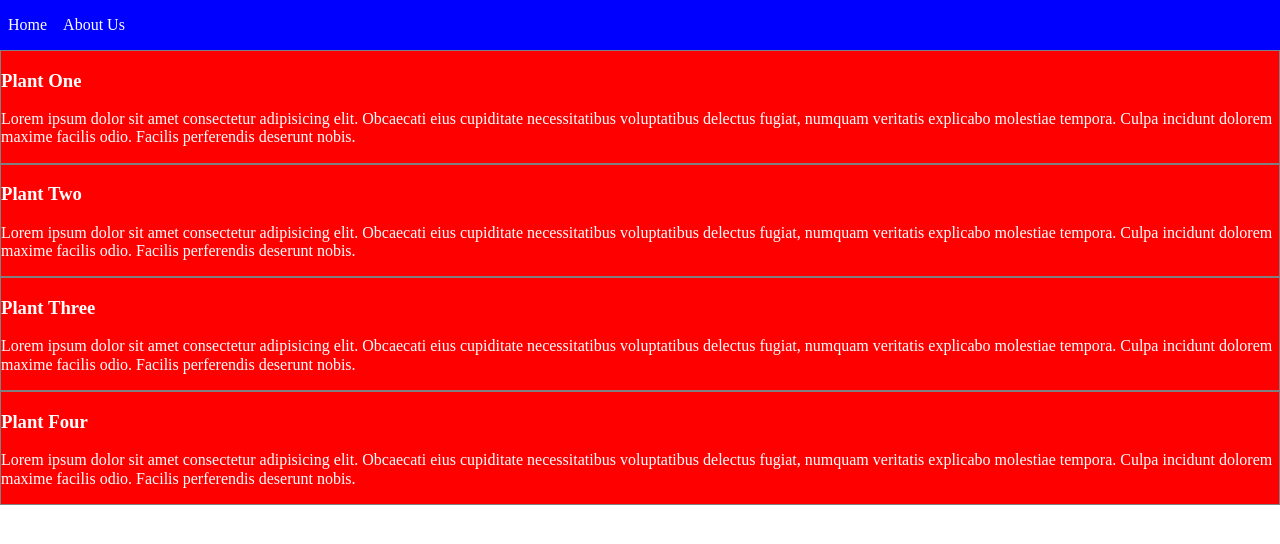
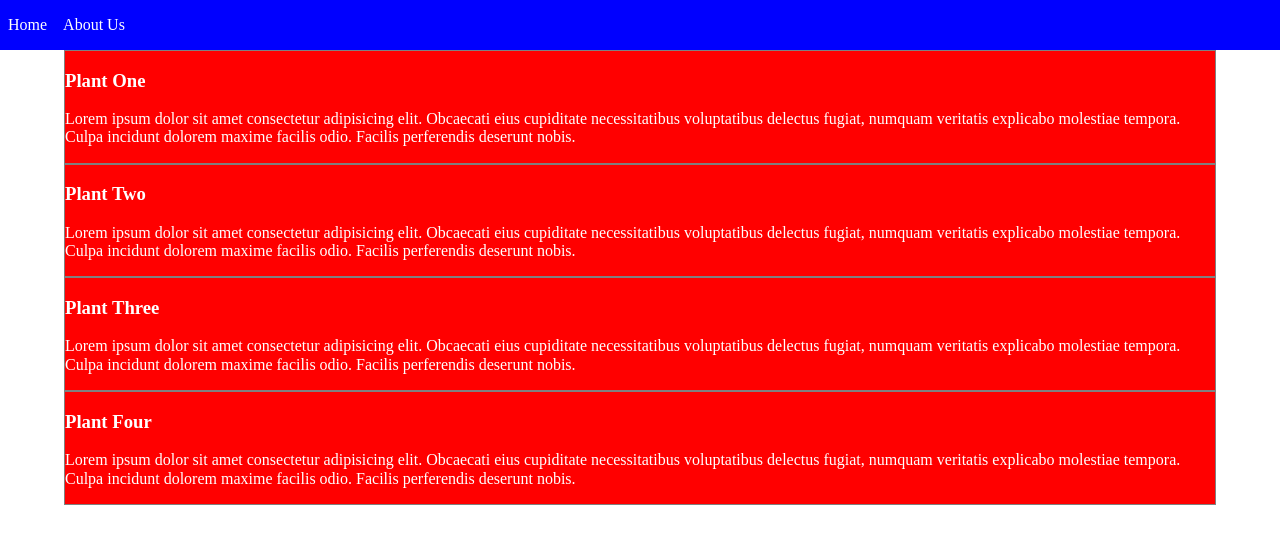
Before and after one commit to christocarr/leaves, a React (Create React App) app: page / in a window 1280 px wide. Shown: the top 544 px of the page. Built offline with nearby package versions, Linux system fonts and the light colour scheme.

Commit message:
Modify: add cards into group container

```diff
--- a/src/components/ProductCard/index.js
+++ b/src/components/ProductCard/index.js
@@ -1,9 +1,13 @@
 import React from "react";
-import { Card, Title, Description } from "./styles";
+import { Group, Card, Title, Description } from "./styles";
 
 function ProductCard({ children, ...restProps }) {
   return <Card>{children}</Card>;
 }
+
+ProductCard.Group = function ProductCardGroup({ children, ...restProps }) {
+  return <Group>{children}</Group>;
+};
 
 ProductCard.Title = function ProductTitle({ children, ...restProps }) {
   return <Title>{children}</Title>;
--- a/src/components/ProductCard/styles.js
+++ b/src/components/ProductCard/styles.js
@@ -1,4 +1,13 @@
 import styled from "styled-components";
+
+export const Group = styled.div`
+  display: flex;
+  flex-direction: column;
+  justify-content: center;
+  align-items: center;
+  width: 90vw;
+  margin: 0 auto;
+`;
 
 export const Card = styled.div`
   background: red;
--- a/src/pages/Home.js
+++ b/src/pages/Home.js
@@ -13,12 +13,14 @@ function Home() {
   return (
     <>
       <Header />
+      <ProductCard.Group>
         {products.map((product) => (
           <ProductCard key={product.id}>
             <ProductCard.Title>{product.name}</ProductCard.Title>
             <ProductCard.Description>{product.desc}</ProductCard.Description>
           </ProductCard>
         ))}
+      </ProductCard.Group>
     </>
   );
 }
```
Lines whose indentation alone changed are shown as unchanged.
